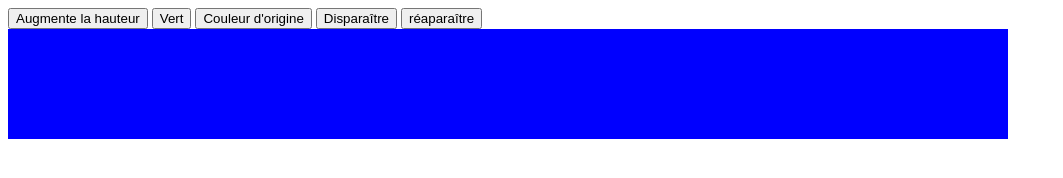
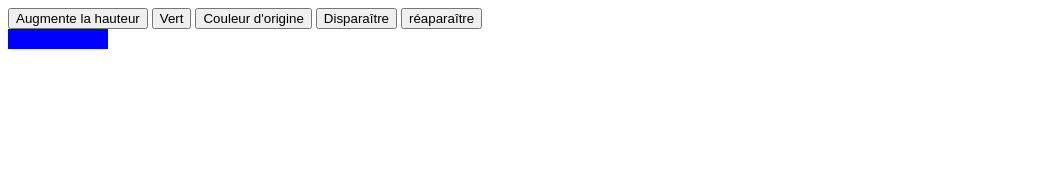
Before and after one commit to Amadewe/exercice4jquerypartie3, a plain HTML site: page index.html in a window 1280 px wide. Both pictures are taken after a click on the button "Augmente la hauteur". Shown: the whole page, without its empty margins (0-1063 px from the left). Drawn offline with Linux system fonts and the light colour scheme.

Commit message:
fin de l'exercice complet

```diff
--- a/assets/css/style.CSS
+++ b/assets/css/style.CSS
@@ -1,6 +1,6 @@
 .rectangle {
- width:1000px;
- height:100px;
+ width:100px;
+ height:10px;
  background:blue;
 
 }
--- a/assets/js/script.js
+++ b/assets/js/script.js
@@ -1,7 +1,9 @@
-
+var maxHeight = 100;
 $(function(){
   $('#heightRectangle').click(function(){
-    $('.rectangle').height('+=10');
+    if ($('.rectangle').height() == maxHeight){
+      $('.rectangle').height('');
+    } else($('.rectangle').height('+=10'));
   });
   $('#rectangleGreen').click(function(){
     $('.rectangle').css('background-color', 'green');
```
